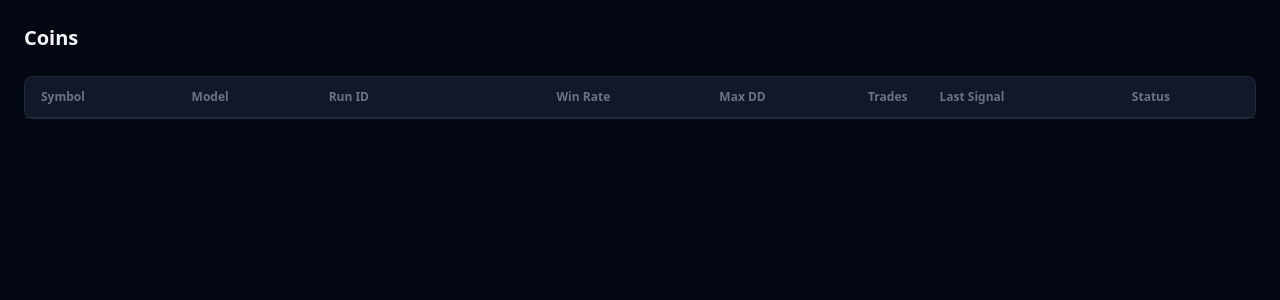
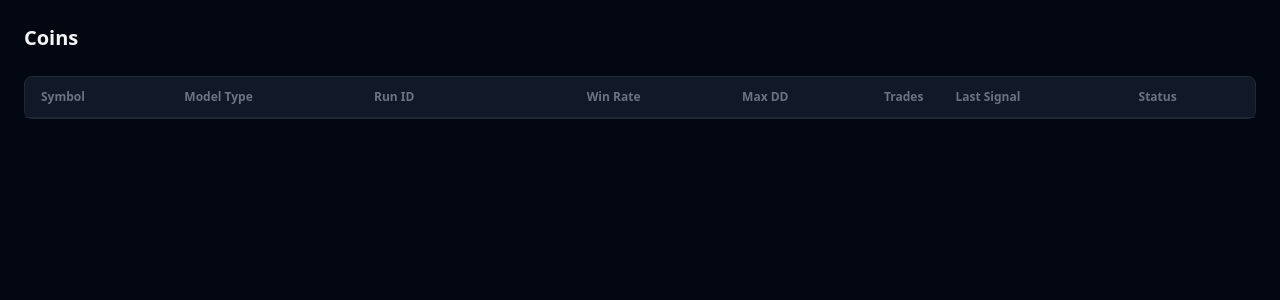
Before and after one commit to heathclif-cyber/swingtrade_v2, a Flask app: page /coins in a window 1280 px wide. Shown: the part 49-349 px from the top of the page. Run offline with Flask 3, Linux system fonts and the light colour scheme; lists and menus that the app fills with data are empty; some libraries are stand-ins or nearby versions.

Commit message:
feat: add model_type selection with LSTM as default

```diff
--- a/app/api/coins.py
+++ b/app/api/coins.py
@@ -1,6 +1,9 @@
-from flask import Blueprint, render_template, jsonify, abort
+from flask import Blueprint, render_template, jsonify, abort, request
 
 bp = Blueprint("coins", __name__)
+
+# Available model types for selection
+MODEL_TYPES = ["lstm", "lgbm", "ensemble"]
 
 
 @bp.get("/coins")
@@ -13,7 +16,7 @@ def coins():
     from sqlalchemy import func
 
     rows = (
-        db.session.query(Coin, ModelMeta)
+        db.session.query(Coin, ModelMeta, ModelSelection)
         .join(ModelSelection, ModelSelection.coin_id == Coin.id, isouter=True)
         .join(ModelMeta, ModelMeta.id == ModelSelection.model_meta_id, isouter=True)
         .filter(Coin.status == "active")
@@ -21,7 +24,7 @@ def coins():
         .all()
     )
 
-    return render_template("coins.html", rows=rows)
+    return render_template("coins.html", rows=rows, model_types=MODEL_TYPES)
 
 
 @bp.get("/coins/<symbol>")
@@ -56,4 +59,34 @@ def coin_detail(symbol: str):
         "coin_detail.html",
         coin=coin, signals=signals, open_trade=open_trade,
         recent_trades=recent_trades, perf=perf, meta=meta,
+        sel=sel, model_types=MODEL_TYPES,
     )
+
+
+@bp.post("/api/coins/<int:coin_id>/model-type")
+def set_model_type(coin_id: int):
+    """Update model type for a coin."""
+    from app.extensions import db
+    from app.models.coin import Coin
+    from app.models.model_selection import ModelSelection
+
+    data = request.get_json()
+    if not data or "model_type" not in data:
+        return jsonify({"error": "model_type required"}), 400
+
+    model_type = data["model_type"]
+    if model_type not in MODEL_TYPES:
+        return jsonify({"error": f"Invalid model_type. Must be one of: {MODEL_TYPES}"}), 400
+
+    coin = Coin.query.get(coin_id)
+    if not coin:
+        return jsonify({"error": "Coin not found"}), 404
+
+    sel = ModelSelection.query.filter_by(coin_id=coin_id).first()
+    if not sel:
+        return jsonify({"error": "No ModelSelection for this coin"}), 404
+
+    sel.model_type = model_type
+    db.session.commit()
+
+    return jsonify({"success": True, "coin_id": coin_id, "model_type": model_type})
--- a/app/jobs/generate_signals.py
+++ b/app/jobs/generate_signals.py
@@ -100,8 +100,8 @@ def _process_coin(coin, run_id, data_svc, engine, db, utcnow,
         logger.info(f"[{symbol}] features_df=None (cold start) — skip")
         return
 
-    # Inference
-    model_type = meta.model_type or "ensemble"
+    # Inference — gunakan model_type dari selection, default "lstm"
+    model_type = getattr(sel, 'model_type', None) or "lstm"
     svc = InferenceService(meta, run_id)
     result = svc.predict(symbol, features_df, model_type=model_type)
     if result is None:
--- a/app/models/model_selection.py
+++ b/app/models/model_selection.py
@@ -7,10 +7,11 @@ class ModelSelection(db.Model):
     id            = db.Column(db.Integer, primary_key=True)
     coin_id       = db.Column(db.Integer, db.ForeignKey("coin.id"), nullable=False, unique=True)
     model_meta_id = db.Column(db.Integer, db.ForeignKey("model_meta.id"), nullable=False)
+    model_type    = db.Column(db.Text, default="lstm")  # lstm, lgbm, ensemble — default lstm
     selected_at   = db.Column(db.DateTime(timezone=True), default=utcnow)
 
     coin       = db.relationship("Coin", back_populates="model_selection")
     model_meta = db.relationship("ModelMeta", back_populates="selections")
 
     def __repr__(self):
-        return f"<ModelSelection coin_id={self.coin_id} model_meta_id={self.model_meta_id}>"
+        return f"<ModelSelection coin_id={self.coin_id} model_type={self.model_type}>"
--- a/app/templates/coins.html
+++ b/app/templates/coins.html
@@ -9,7 +9,7 @@
     <thead>
       <tr class="text-gray-500 text-xs border-b border-gray-800">
         <th class="px-4 py-3 text-left">Symbol</th>
-        <th class="px-4 py-3 text-left">Model</th>
+        <th class="px-4 py-3 text-left">Model Type</th>
         <th class="px-4 py-3 text-left">Run ID</th>
         <th class="px-4 py-3 text-right">Win Rate</th>
         <th class="px-4 py-3 text-right">Max DD</th>
@@ -19,14 +19,23 @@
       </tr>
     </thead>
     <tbody>
-      {% for coin, meta in rows %}
+      {% for coin, meta, sel in rows %}
       <tr class="border-b border-gray-800/50 hover:bg-gray-800/30">
         <td class="px-4 py-3">
           <a href="/coins/{{ coin.symbol }}" class="text-blue-400 hover:underline font-mono font-medium">
             {{ coin.symbol }}
           </a>
         </td>
-        <td class="px-4 py-3 text-gray-300">{{ meta.model_type if meta else '—' }}</td>
+        <td class="px-4 py-3">
+          <select class="bg-gray-800 text-gray-100 text-xs rounded px-2 py-1 border border-gray-700 focus:border-blue-500 focus:outline-none"
+                  onchange="updateModelType({{ coin.id }}, this.value)">
+            {% for mt in model_types %}
+            <option value="{{ mt }}" {% if sel and sel.model_type == mt %}selected{% elif not sel and mt == 'lstm' %}selected{% endif %}>
+              {{ mt }}
+            </option>
+            {% endfor %}
+          </select>
+        </td>
         <td class="px-4 py-3 font-mono text-xs text-gray-500">{{ meta.run_id if meta else '—' }}</td>
         <td class="px-4 py-3 text-right">
           {% if meta and meta.win_rate %}
@@ -58,4 +67,26 @@
   </table>
 </div>
 
+<script>
+function updateModelType(coinId, modelType) {
+  fetch(`/api/coins/${coinId}/model-type`, {
+    method: 'POST',
+    headers: { 'Content-Type': 'application/json' },
+    body: JSON.stringify({ model_type: modelType })
+  })
+  .then(r => r.json())
+  .then(data => {
+    if (data.success) {
+      // Show brief success indicator
+      const select = event.target;
+      select.classList.add('border-green-500');
+      setTimeout(() => select.classList.remove('border-green-500'), 1000);
+    } else {
+      alert('Error: ' + data.error);
+    }
+  })
+  .catch(err => alert('Request failed: ' + err));
+}
+</script>
+
 {% endblock %}
```
